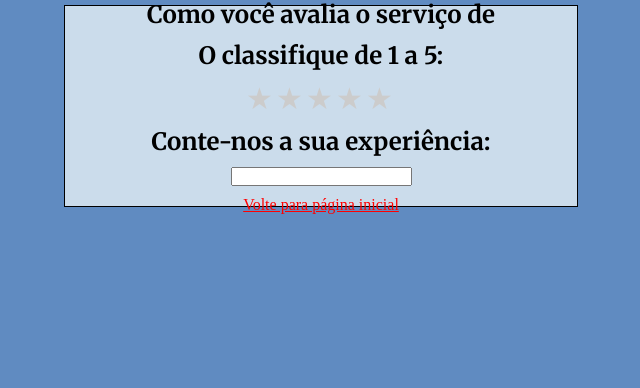
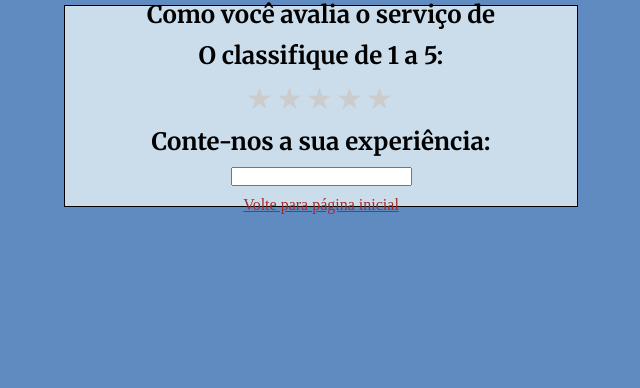
Before and after one commit to JoseAugustoDev/workers-aid, a PHP site: page /pages/avaliacao.html in a window 1280 px wide, with the pointer over the restyled element. Shown: the part 294-682 px from the top of the page, without its empty margins (319-959 px from the left). Run offline with PHP 8.4, Linux system fonts and the light colour scheme.

Commit message:
TELA DE AVALIAÇÃO FINALIZADA

```diff
--- a/pages/css/styleavaliacao.css
+++ b/pages/css/styleavaliacao.css
@@ -58,7 +58,7 @@ body {
 }
 
 a:hover{
-    color: red;
+    color:brown;
 }
 
 a{
```
